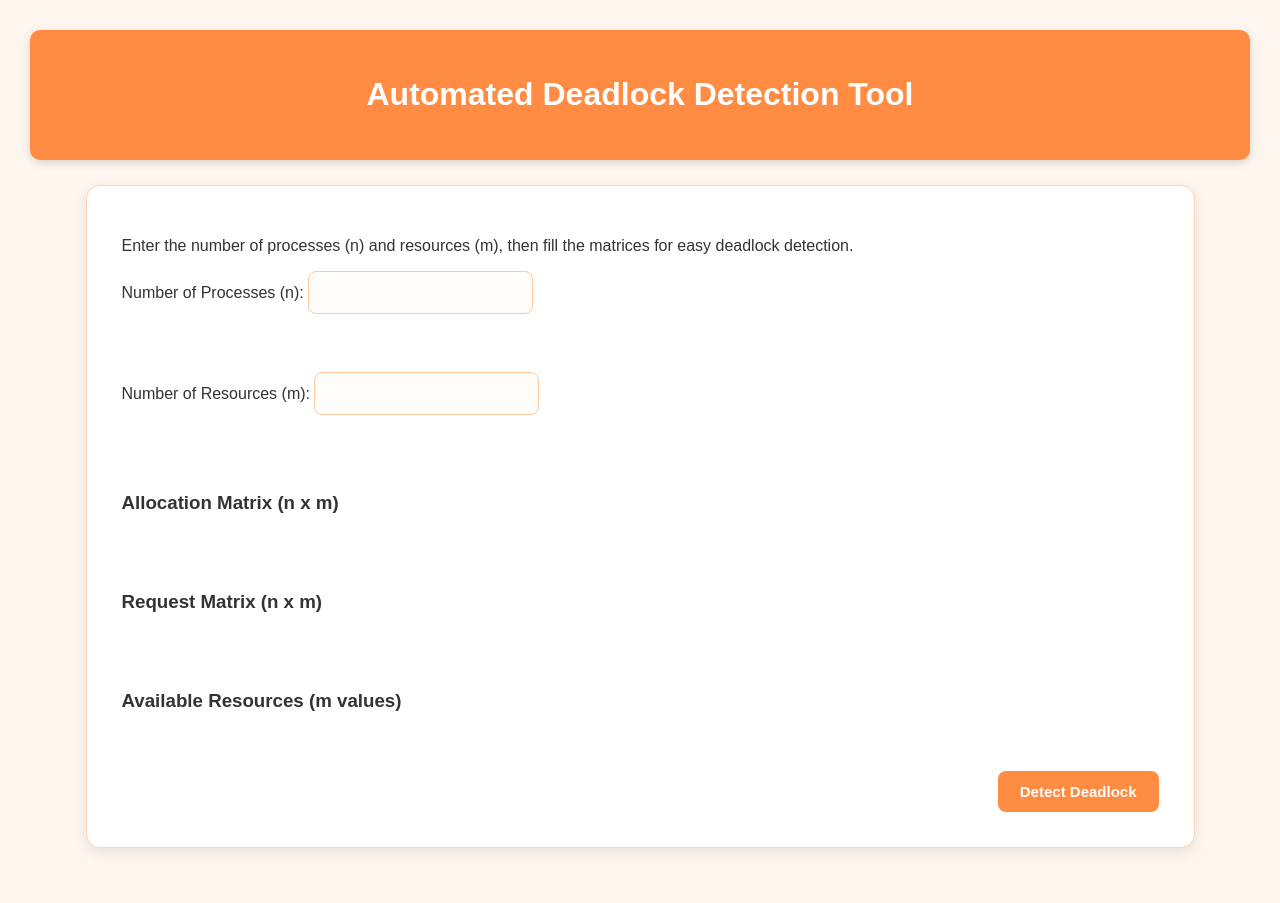
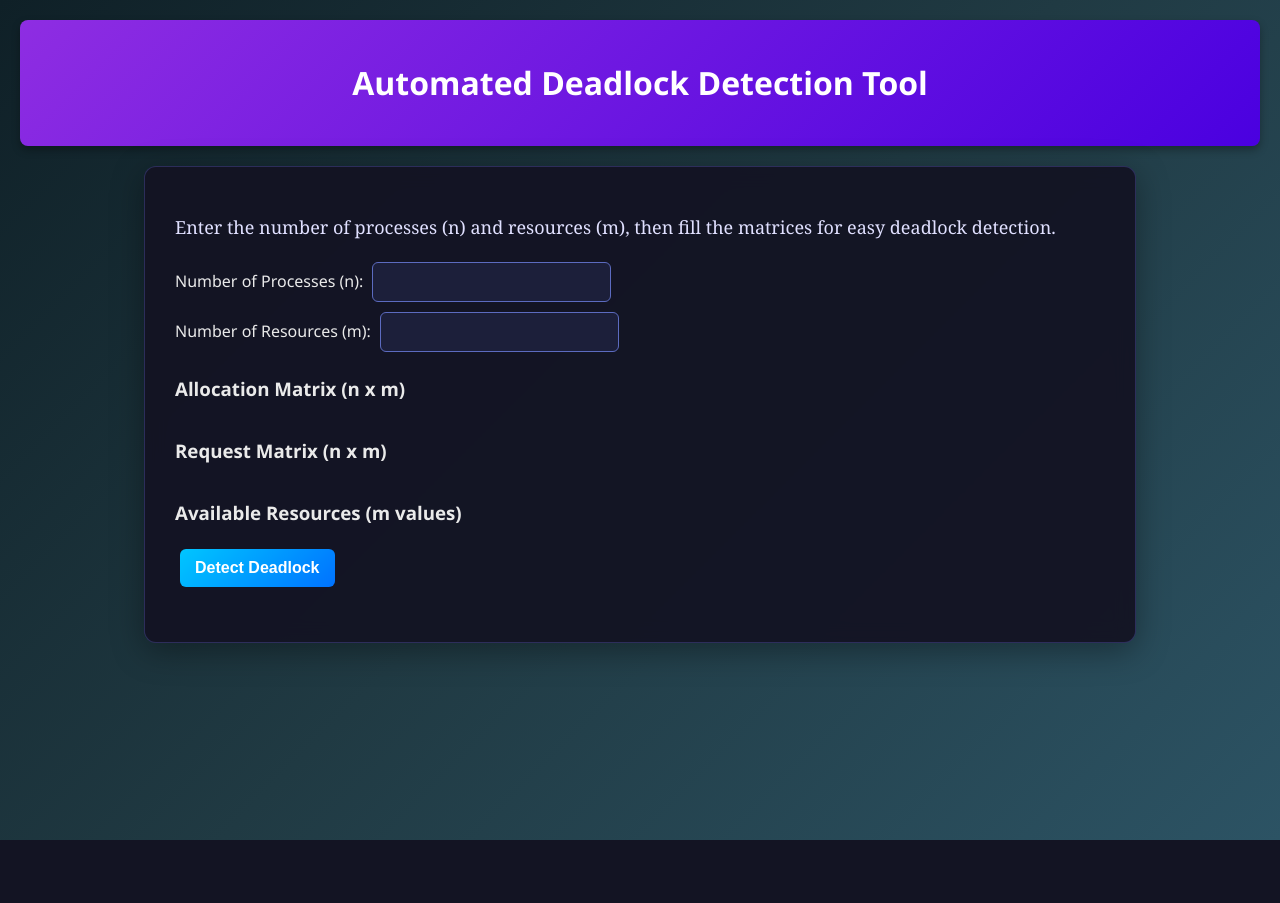
Before and after one commit to Veerendra4444/automated_deadlock_detection_tool, a Flask app: page / in a window 1280 px wide. After the commit the page ends 840 px from the top, so only its background shows below. Run offline with Flask 3, Linux system fonts and the light colour scheme.

Commit message:
added removedfiles.css

```diff
--- a/static/styles.css
+++ b/static/styles.css
@@ -1,158 +1,171 @@
-/* ============================
-   BASIC CLEAN ORANGE THEME
-   Simple • Soft Colors • No heavy effects
-   ============================ */
-
-/* ---------- Global ---------- */
 body {
-    font-family: "Poppins", sans-serif;
-    background: #fff7ef;
-    color: #333;
-    margin: 0;
-    padding: 30px;
+    font-family: 'Segoe UI', Tahoma, Geneva, Verdana, sans-serif;
+    margin: 20px;
+    background: linear-gradient(135deg, #0f2027 0%, #203a43 50%, #2c5364 100%);
+    min-height: 100vh;
+    color: #eaeaea;
 }
 
-/* ---------- Header ---------- */
 header {
-    background: #ff8c42;
-    color: white;
-    padding: 25px;
+    background: linear-gradient(135deg, #8e2de2 0%, #4a00e0 100%);
+    color: #ffffff;
+    padding: 20px;
     text-align: center;
-    border-radius: 10px;
-    box-shadow: 0 3px 8px rgba(0,0,0,0.15);
+    border-radius: 8px;
+    box-shadow: 0 4px 8px rgba(0, 0, 0, 0.3);
 }
 
 nav a {
-    color: #ffe9d6;
+    color: #d1c4e9;
     margin: 0 15px;
-    font-weight: 600;
     text-decoration: none;
+    font-weight: 500;
+    transition: color 0.3s ease;
 }
+
 nav a:hover {
+    color: #ffffff;
     text-decoration: underline;
 }
 
-/* ---------- Main Container ---------- */
 main {
-    max-width: 85%;
-    margin: 25px auto;
-    background: white;
-    padding: 35px;
-    border-radius: 14px;
-    border: 1px solid #ffd4b0;
-    box-shadow: 0 4px 14px rgba(0,0,0,0.1);
+    max-width: 75%;
+    margin: 20px auto;
+    background: rgba(20, 20, 35, 0.95);
+    padding: 30px;
+    border-radius: 12px;
+    box-shadow: 0 8px 32px rgba(0, 0, 0, 0.35);
+    backdrop-filter: blur(10px);
+    border: 1px solid rgba(120, 120, 255, 0.25);
 }
 
-/* ---------- Form Layout ---------- */
 form {
+    margin-bottom: 20px;
+}
+
+input,
+button {
+    margin: 5px;
+    padding: 10px 15px;
+    border: 1px solid #5c6bc0;
+    border-radius: 6px;
+    font-size: 16px;
+    transition: all 0.3s ease;
+    background: #1c1f3a;
+    color: #ffffff;
+}
+
+input::placeholder {
+    color: #b0b3ff;
+}
+
+input:focus {
+    outline: none;
+    border-color: #7c4dff;
+    box-shadow: 0 0 6px rgba(124, 77, 255, 0.8);
+    background: #23265a;
+}
+
+.matrix,
+.resources {
     display: flex;
     flex-direction: column;
-    gap: 20px;
-}
-
-/* 2-column layout */
-.matrix,
-.resources {
-    display: grid;
-    grid-template-columns: 1fr 1fr;
-    gap: 18px 25px;
 }
 
 .row {
-    display: flex;
-    flex-direction: column;
-    gap: 6px;
+    display:flexbox;
+    align-items: center;
 }
 
 .row label {
-    font-weight: 600;
-    color: #444;
+    margin-right: 10px;
+    color: #c5cae9;
 }
 
-/* ---------- Inputs ---------- */
-input, textarea {
-    padding: 12px;
-    border-radius: 8px;
-    border: 1px solid #ffc89e;
-    background: #fffdf9;
-    font-size: 15px;
-    color: #333;
-}
-input:focus, textarea:focus {
-    outline: none;
-    border-color: #ff8c42;
-    box-shadow: 0 0 6px rgba(255,140,66,0.4);
+.row input {
+    margin-right: 8px;
+    width: 10%;
+    border: 1px solid #7c4dff;
+    background: #1a1d3a;
+    color: #ffffff;
 }
 
-/* ---------- Button ---------- */
 button {
-    align-self: flex-end;
-    padding: 12px 22px;
-    background: #ff8c42;
+    background: linear-gradient(135deg, #00c6ff 0%, #0072ff 100%);
+    color: #ffffff;
+    cursor: pointer;
     border: none;
-    border-radius: 8px;
-    color: white;
-    font-weight: 700;
-    font-size: 15px;
-    cursor: pointer;
-    transition: 0.2s ease;
-}
-button:hover {
-    background: #ff7a21;
-}
-button:active {
-    background: #e76d1a;
+    font-weight: 600;
+    transition: all 0.3s ease;
 }
 
-/* ---------- Result Box ---------- */
-.result {
-    background: #fff5eb;
-    border-left: 4px solid #ff8c42;
-    padding: 20px;
-    border-radius: 10px;
-    margin-top: 20px;
+button:hover {
+    background: linear-gradient(135deg, #ff512f 0%, #dd2476 100%);
+    transform: translateY(-2px);
+    box-shadow: 0 4px 12px rgba(255, 64, 129, 0.4);
 }
 
-/* ---------- Table ---------- */
+.result {
+    background: linear-gradient(135deg, #1f1c2c 0%, #2a0845 100%);
+    padding: 20px;
+    border: 1px solid #7c4dff;
+    border-radius: 8px;
+    margin-top: 20px;
+    box-shadow: 0 4px 10px rgba(0, 0, 0, 0.4);
+    animation: fadeIn 0.5s ease-in;
+    color: #ffffff;
+}
+
+@keyframes fadeIn {
+    from { opacity: 0; transform: translateY(10px); }
+    to { opacity: 1; transform: translateY(0); }
+}
+
 table {
     width: 100%;
     border-collapse: collapse;
-    margin-top: 15px;
-    border-radius: 10px;
+    border-radius: 8px;
     overflow: hidden;
-    box-shadow: 0 3px 10px rgba(0,0,0,0.1);
+    box-shadow: 0 4px 12px rgba(0, 0, 0, 0.35);
+}
+
+th,
+td {
+    border: 1px solid #5c6bc0;
+    padding: 12px;
+    text-align: left;
+    color: #ffffff;
 }
 
 th {
-    background: #ff8c42;
-    color: white;
-    padding: 12px;
-    text-align: left;
-}
-td {
-    padding: 12px;
-    border-bottom: 1px solid #ffd4b0;
-}
-tbody tr:nth-child(even) {
-    background: #fff7ef;
-}
-tbody tr:hover {
-    background: #ffe7d5;
+    background: linear-gradient(135deg, #673ab7 0%, #512da8 100%);
+    font-weight: 600;
 }
 
-/* ---------- Special IDs ---------- */
+tbody tr:nth-child(even) {
+    background-color: #1e223f;
+}
+
+tbody tr:hover {
+    background-color: #2a2f5f;
+    transition: background-color 0.3s ease;
+}
+
+p {
+    font-size: 18px;
+    font-family: Cambria, Cochin, Georgia, Times, 'Times New Roman', serif;
+    color: #e0e0ff;
+}
+
 #suggeInHistory {
     white-space: initial;
-    max-width: 450px;
+    max-width: 400px;
+    color: #ffffff;
 }
 
 .resources input {
-    max-width: 100%;
+    max-width: 10%;
+    border: 1px solid #00e5ff;
+    background: #102027;
+    color: #ffffff;
 }
-
-/* ---------- Responsive ---------- */
-@media(max-width: 800px){
-    .matrix, .resources {
-        grid-template-columns: 1fr;
-    }
-}
```
Also changed, not shown: deadlock_history.db (added).
